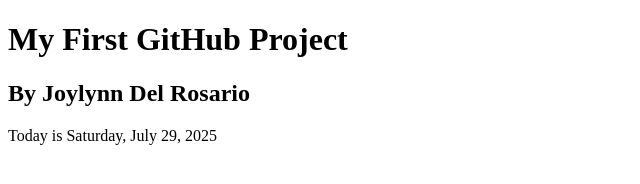
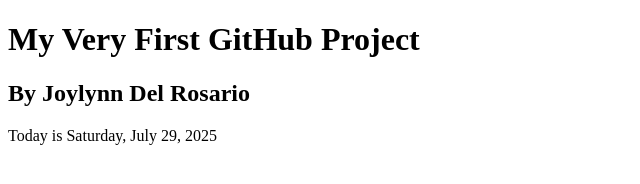
Before and after one commit to joylynnmae/my-first-respiratory, a plain HTML site: page Index.html in a window 1280 px wide. Shown: the whole page, without its empty margins (0-640 px from the left). Drawn offline with Linux system fonts and the light colour scheme.

Commit message:
updated title

```diff
--- a/Index.html
+++ b/Index.html
@@ -3,12 +3,13 @@
     <head>
         <meta charset="UTF-8" />
         <title>My First Git Hub Project</title>
+        <title>My Very First Git Hub Project</title>
         <link href="style.css" rel="stylesheet" type="text/css"
         />
     </head>
 
     <body>
-        <h1>My First GitHub Project</h1>
+        <h1>My Very First GitHub Project</h1>
         <h2>By Joylynn Del Rosario</h2>
         <p>Today is <time datetime="2025-07-29"> Saturday, July 29, 2025</time></p>
 
```
